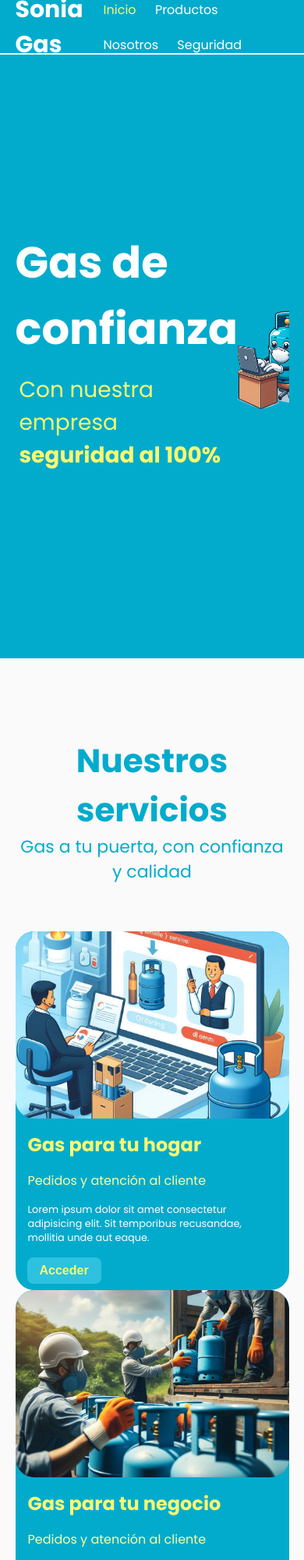
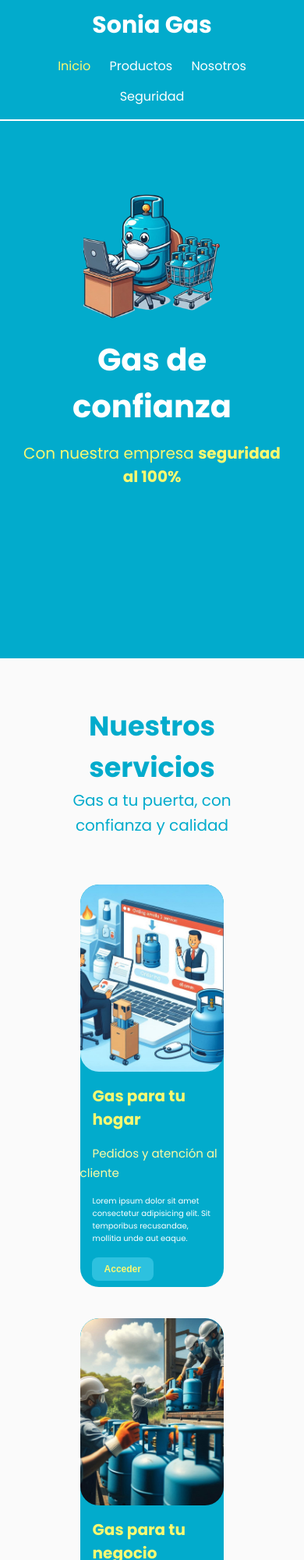
Before and after one commit to franklg1911/GasShop, a plain HTML site: page index.html in a window 390 px wide. Shown: the top 2000 px of the page at 78% size. Drawn offline with nearby package versions, Linux system fonts and the light colour scheme.

Commit message:
Responsive
Para el tamaño de 900px y 700px

```diff
--- a/css/styles.css
+++ b/css/styles.css
@@ -293,3 +293,170 @@ footer a {
     padding: 5px 0;
     color: #f1f1f1;
 }
+
+/* Responsive */
+@media screen and (max-width: 900px) {
+    .mockup {
+        width: 350px;
+        height: auto;
+    }
+
+    .title {
+        font-size: 50px;
+    }
+
+    .sub-texto {
+        font-size: 22px;
+    }
+
+    .container-cards {
+        justify-content: space-evenly;
+    }
+
+    .servicios .card {
+        width: 45%;
+    }
+
+    .container-bg {
+        justify-content: space-evenly;
+    }
+
+    .productos .card {
+        width: 30%;
+    }
+
+    .card {
+        width: 42%;
+    }
+
+    .main-footer {
+        padding: 25px;
+    }
+}
+
+@media screen and (max-width: 700px) {
+    main .container {
+        padding: 60px;
+    }
+
+    .nav_container {
+        flex-wrap: wrap;
+        flex-direction: column;
+        justify-content: space-evenly;
+    }
+
+    .navegador {
+        height: auto;
+    }
+
+    .logo {
+        padding: 10px 0;
+        text-align: center;
+    }
+
+    .links {
+        padding-bottom: 10px;
+        text-align: center;
+    }
+
+    .link {
+        padding: 7px 10px;
+    }
+
+    .principal {
+        flex-direction: column-reverse;
+        justify-content: flex-end;
+        height: auto;
+        padding: 80px 0;
+    }
+
+    .principal_textos {
+        width: 100%;
+        text-align: center;
+    }
+
+    .mockup {
+        width: 50%;
+        margin-bottom: 20px;
+    }
+
+    .title {
+        font-size: 40px;
+    }
+
+    .sub-texto {
+        font-size: 20px;
+        text-align: center;
+    }
+
+    .sub-title {
+        font-size: 35px;
+        text-align: center;
+    }
+
+    .sub-texto-servicios {
+        font-size: 20px;
+        text-align: center;
+    }
+
+    .card {
+        margin-bottom: 40px;
+        width: 65%;
+    }
+
+    .card-title {
+        font-size: 20px;
+    }
+
+    .descripcion {
+        font-size: 15px;
+    }
+
+    .texto {
+        font-size: 10px;
+    }
+
+    .btn {
+        font-size: 12px;
+    }
+
+    .servicios .card {
+        width: 80%;
+    }
+
+    .productos .card {
+        width: 30%;
+    }
+
+    .container-bg {
+        justify-content: space-evenly;
+    }
+
+    .main-footer {
+        padding: 20px;
+    }
+
+    .main-footer h2 {
+        font-size: 20px;
+    }
+
+    .main-footer p {
+        font-size: 15px;
+    }
+
+    .main-footer h1 {
+        font-size: 15px;
+    }
+
+    .main-footer li a {
+        font-size: 12px;
+    }
+
+    .main-footer i {
+        font-size: 16px;
+    }
+
+    footer {
+        font-size: 12px;
+    }
+}
```
